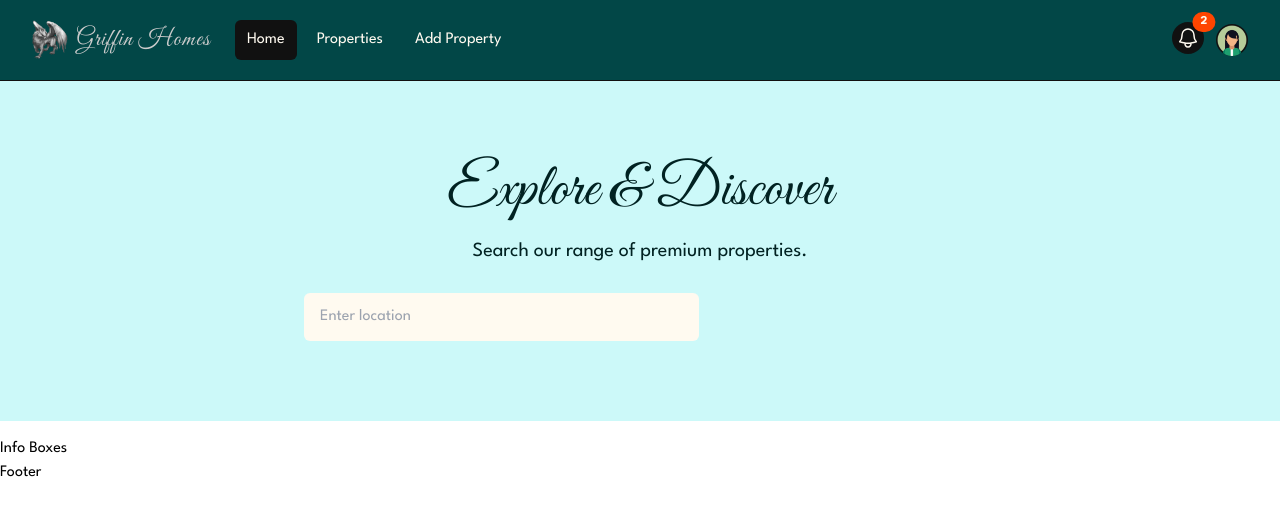
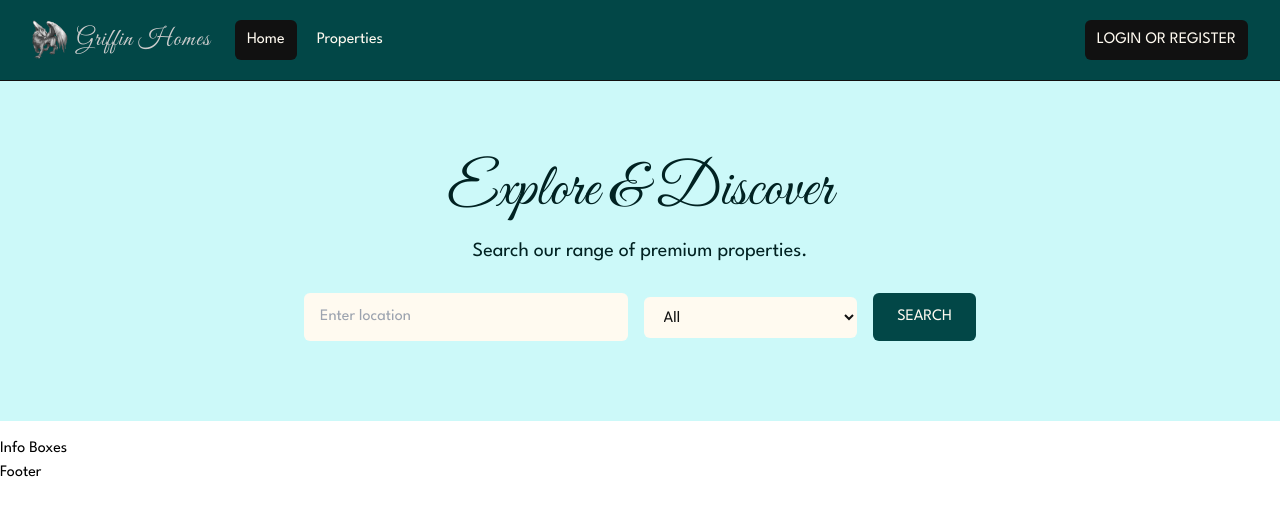
Before and after one commit to Nimira43/Griffin-Homes, a Next.js app: page / in a window 1280 px wide. Shown: the top 516 px of the page. Built offline with nearby package versions, Linux system fonts and the light colour scheme.

Commit message:
Hero form section layout and design mostly done. Will need a lot more work on functionality next.

```diff
--- a/components/Hero.jsx
+++ b/components/Hero.jsx
@@ -36,10 +36,37 @@ const Hero = () => {
               type='text'
               id='location'
               placeholder="Enter location"
-              className="w-full px-4 py-3 rounded-md bg-light text-dark focus:outline-none focus:ring focus:ring-prime-dark-extra"
+              className="w-full px-4 py-3 rounded-md bg-light text-dark focus:outline-none focus:ring-1 focus:ring-prime-dark-extra"
             />
-
           </div>
+          <div
+            className="w-full md:w-2/5 md:pl-2"
+          >
+            <label
+              htmlFor="property-type"
+              className="sr-only"
+            >
+              Property Type
+            </label>
+            <select
+              id="property-type"
+              className="w-full px-4 py-3 rounded-md bg-light text-dark focus:outline-none focus:ring-1 focus:ring-prime-dark-extra"
+            >
+              <option value="All">All</option>
+              <option value="Apartment">Apartment</option>
+              <option value="Studio">Studio</option>
+              <option value="Flat">Flat</option>
+              <option value="House">House</option>
+              <option value="Cabin Or Cottage">Cabin Or Cottage</option>
+              <option value="Loft">Loft</option>
+              <option value="Room">Room</option>
+              <option value="Other">Other</option>
+            </select>
+          </div>
+          <button className="md:ml-4 mt-4 md:mt-0 w-full md:w-auto px-6 py-3 rounded-md bg-prime-dark text-light hover:bg-prime-dark-extra hover:text-grey-light focus:outline-none uppercase "
+          >
+            Search
+          </button>
         </form>
       </div>
     </section>
--- a/components/Navbar.jsx
+++ b/components/Navbar.jsx
@@ -9,7 +9,7 @@ import user from '@/assets/images/user.png'
 const Navbar = () => {
   const [isMobileMenuOpen, setIsMobileMenuOpen] = useState(false)
   const [isProfileMenuOpen, setIsProfileMenuOpen] = useState(false)
-  const [isLoggedIn, setIsLoggedIn] = useState(true)
+  const [isLoggedIn, setIsLoggedIn] = useState(false)
   const pathname = usePathname()
 
   return (
```
